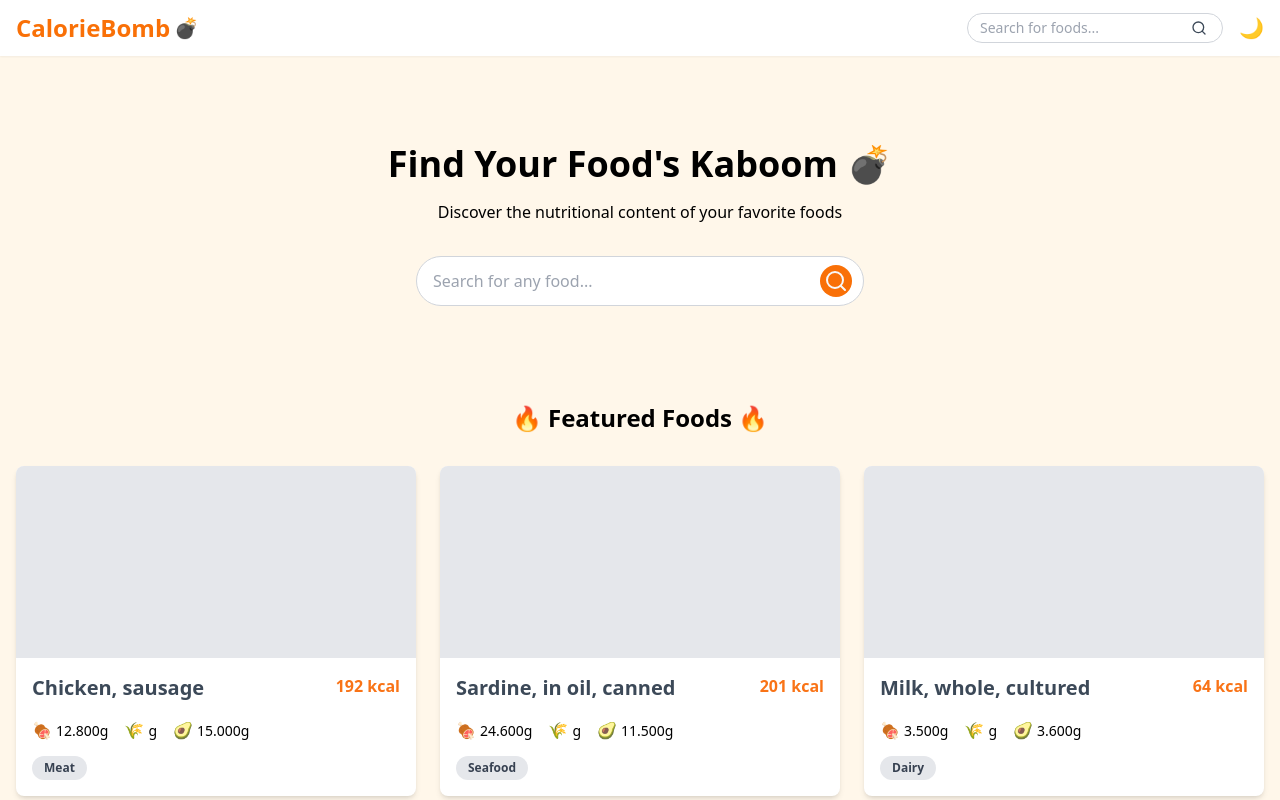
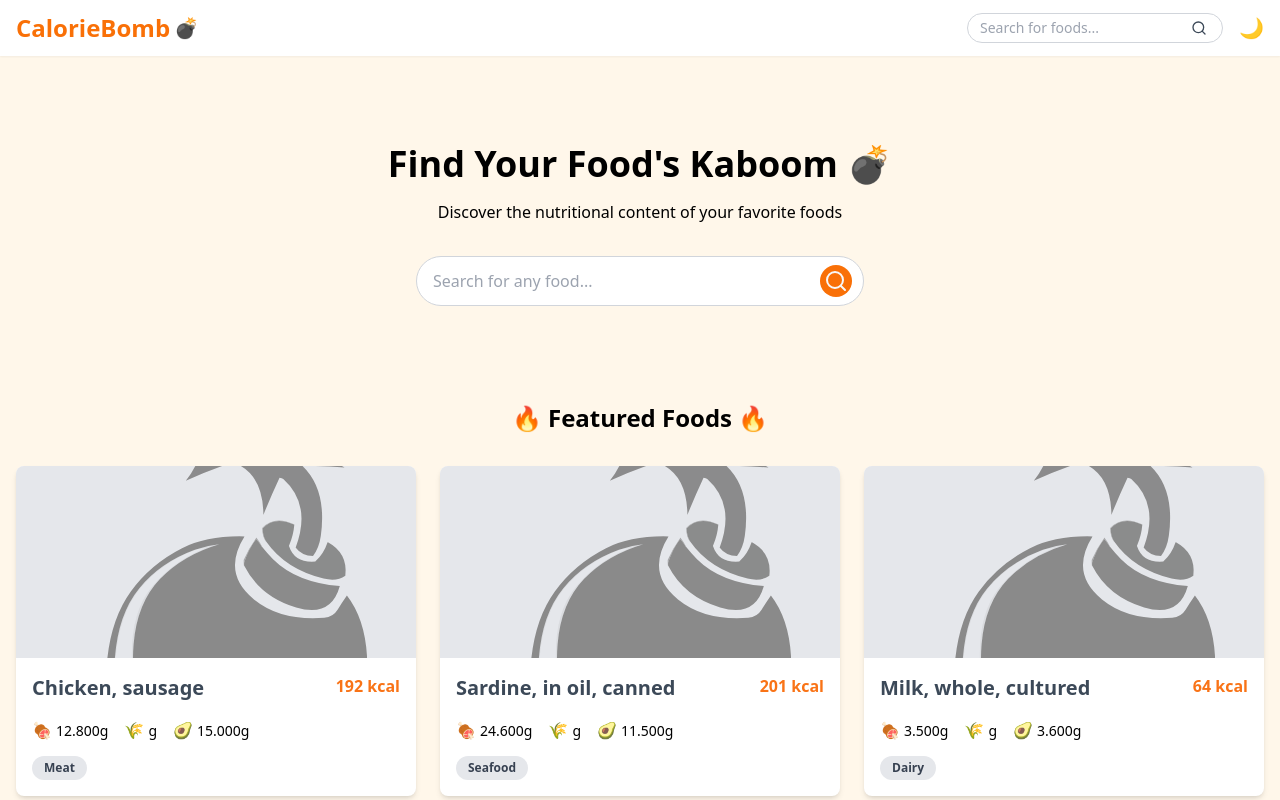
Before and after one commit to helven/caloriebomb-react, a React (Vite) app: page / in a window 1280 px wide. Shown: the top 800 px of the page. Built offline with nearby package versions, Linux system fonts and the light colour scheme.

Commit message:
- fallback food image

```diff
--- a/src/components/FoodCard.tsx
+++ b/src/components/FoodCard.tsx
@@ -1,4 +1,9 @@
 // @ts-nocheck : JS compatible
+// 1. React and React ecosystem imports
+
+// 2. Asset imports
+
+// 3. Component imports
 import { Link } from '@/components/common/Link';
 
 function FoodCard({ food }) {
@@ -7,7 +12,14 @@ function FoodCard({ food }) {
       <div className="food-card">
         <Link
           href={`/foods/${food.id}`}
-          className="food-thumb">
+          className="food-thumb"
+          style={{
+            backgroundImage: `url('/assets/images/bomb.svg')`,
+            backgroundPosition: `65% 45%`,
+            backgroundRepeat: `no-repeat`,
+            backgroundSize: `65%`,
+          }}
+        >
           {/*<span className="text-6xl">{food.thumb}</span>*/}
         </Link>
         <div className="p-4">
```
Also changed, not shown: public/assets/images/bomb.svg (added).
